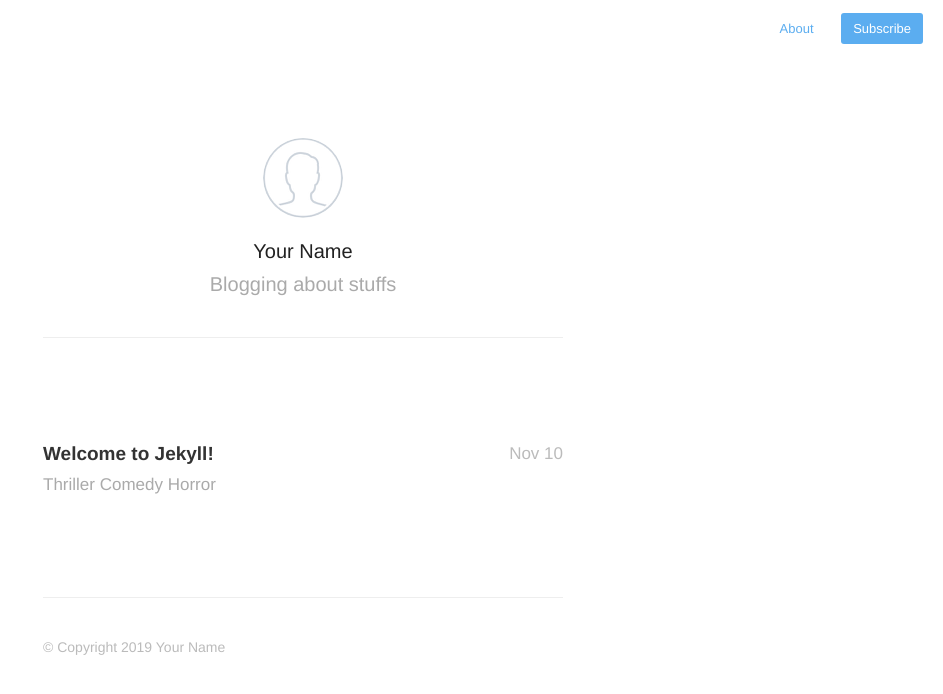
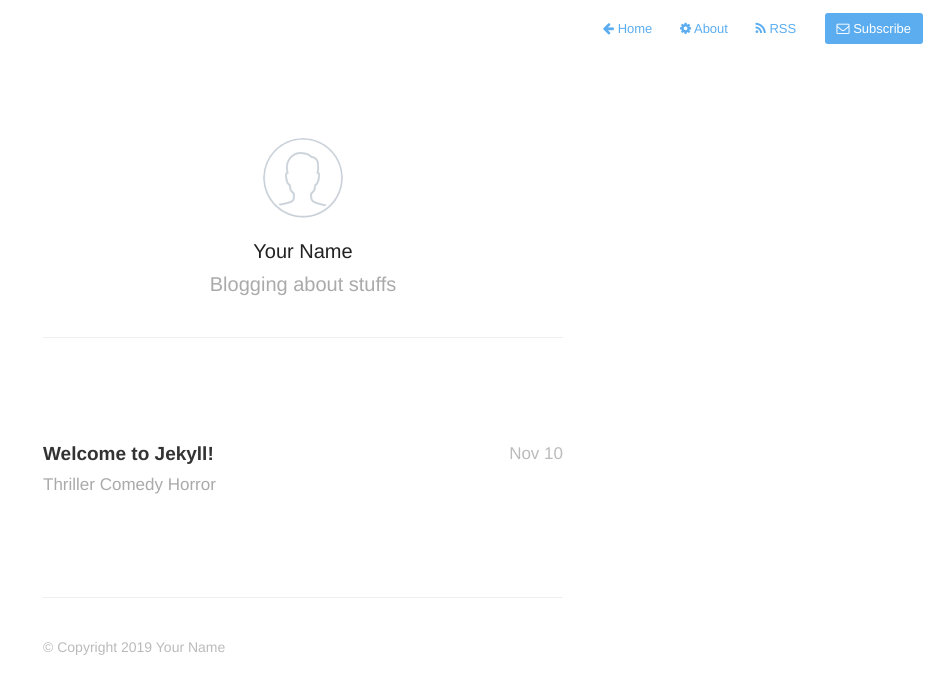
Before and after one commit to Thien-Tam/Thien-Tam.github.io, a Jekyll site: the page built from index.html, in a window 1280 px wide. Shown: the top 694 px of the page, without its empty margins (337-1280 px from the left). Built offline with Jekyll 4.4.1, drawn with Linux system fonts in a browser that asks for light colours; nearby versions of some CDN libraries; the list of posts is cut into pages by our own code.

Commit message:
Update navigation.html
Use Font Awesome

```diff
--- a/_includes/navigation.html
+++ b/_includes/navigation.html
@@ -1,10 +1,14 @@
 <nav class="main-nav">
-    {% if page.url != "/" %}
-        <a href="{{ "/" | relative_url  }}"> <span class="arrow">←</span> Home </a>
+    {% if page.url != "/index.html" %}
+    <a href="{{ site.baseurl }}"> <i class="fa fa-arrow-left"></i> Home </a>
     {% endif %}
 
     {% if page.url != "/about/" %}
-        <a href="{{ "/" | relative_url  }}about">About </a>
+        {% if site.aboutPage %}
+            <a href="{{ site.baseurl }}about"> <i class="fa fa-cog"></i> About </a>
+        {% endif %}
     {% endif %}
-    <a class="cta" href="{{ "/" | relative_url  }}feed.xml">Subscribe</a>
+
+    <a href="{{ site.baseurl }}feed.xml"> <i class="fa fa-rss"></i> RSS</a>
+    <a class="cta" href="#"> <i class="fa fa-envelope-o"></i> Subscribe</a>
 </nav>
```
